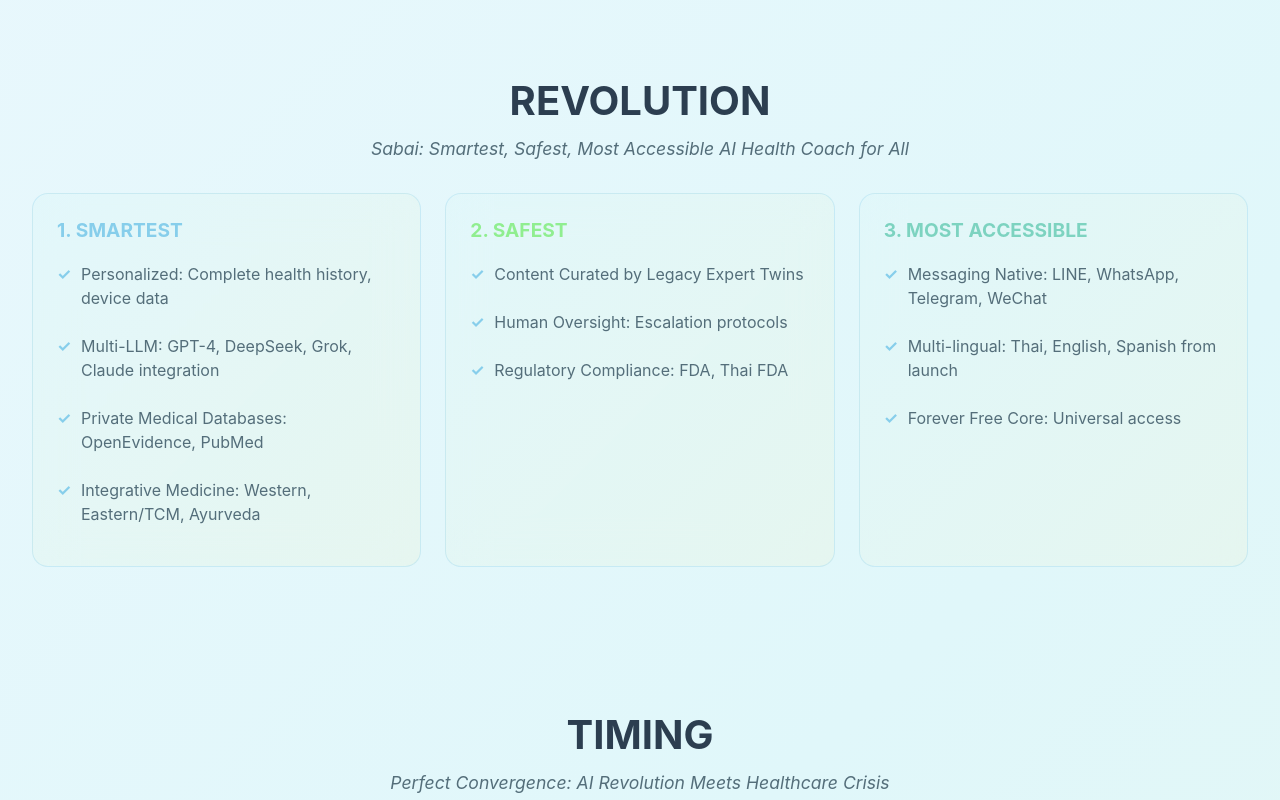
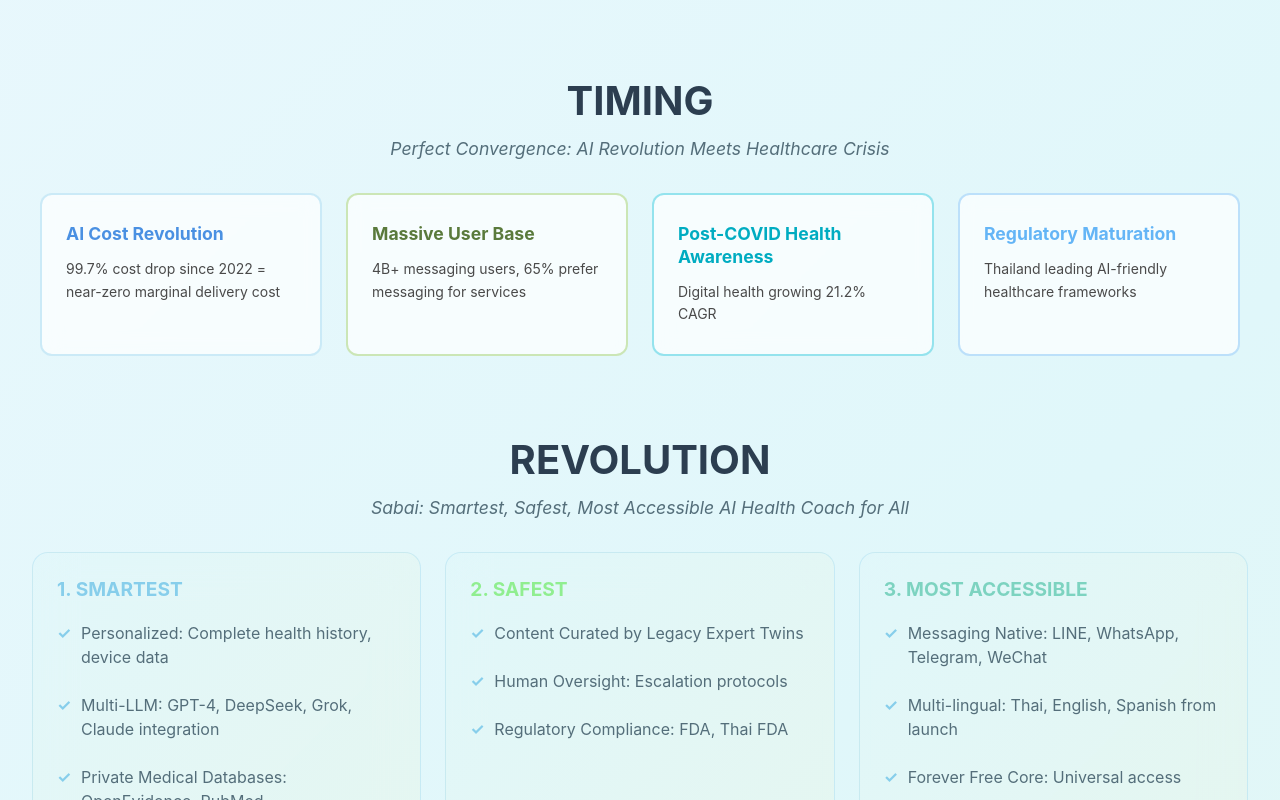
Before and after one commit to broker05/sabai2, a React (Vite) app: page / in a window 1280 px wide. Shown: the part 1680-2480 px from the top of the page. Built offline with nearby package versions, Linux system fonts and the light colour scheme.

Commit message:
Merge conflict fixed

```diff
--- a/src/pages/Home.jsx
+++ b/src/pages/Home.jsx
@@ -12,8 +12,8 @@
     <div className="home">
       <HeroSection />
       <SolutionSection />
+      <TimingSection />
       <RevolutionSection />
-      <TimingSection />
       <LivesSection />
       <EconomicsSection />
       <LegacySection />
```
